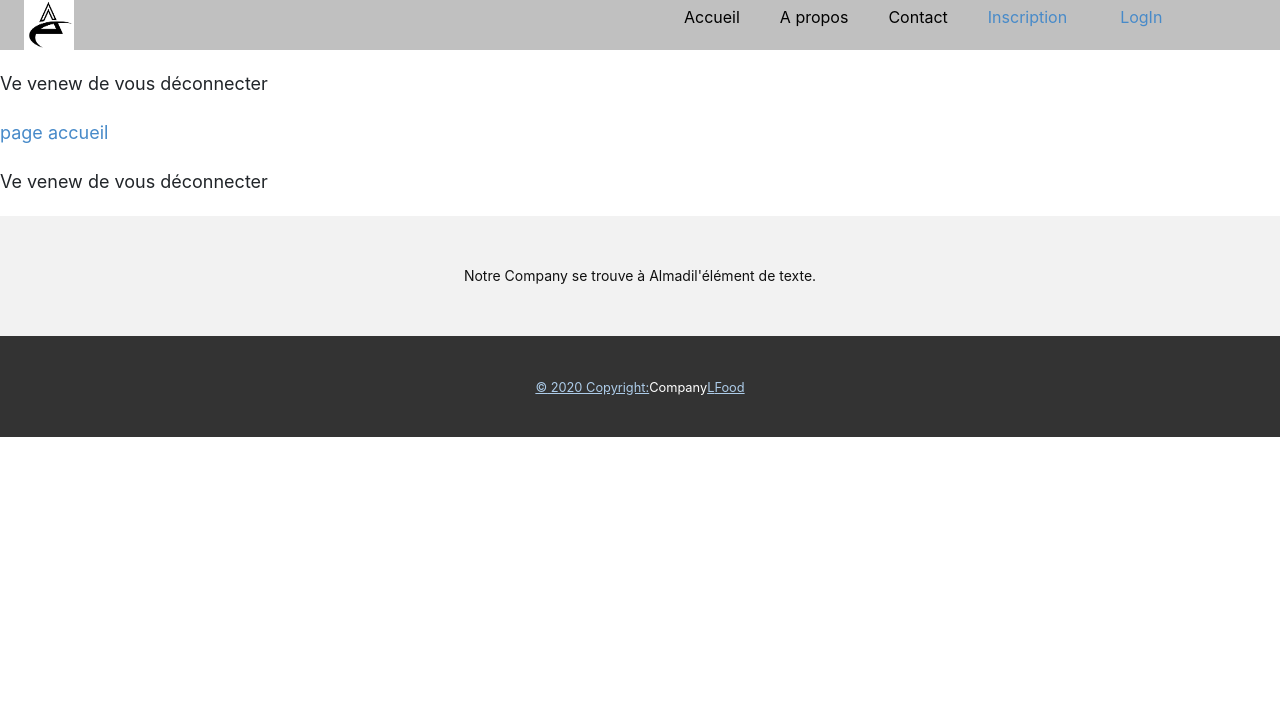
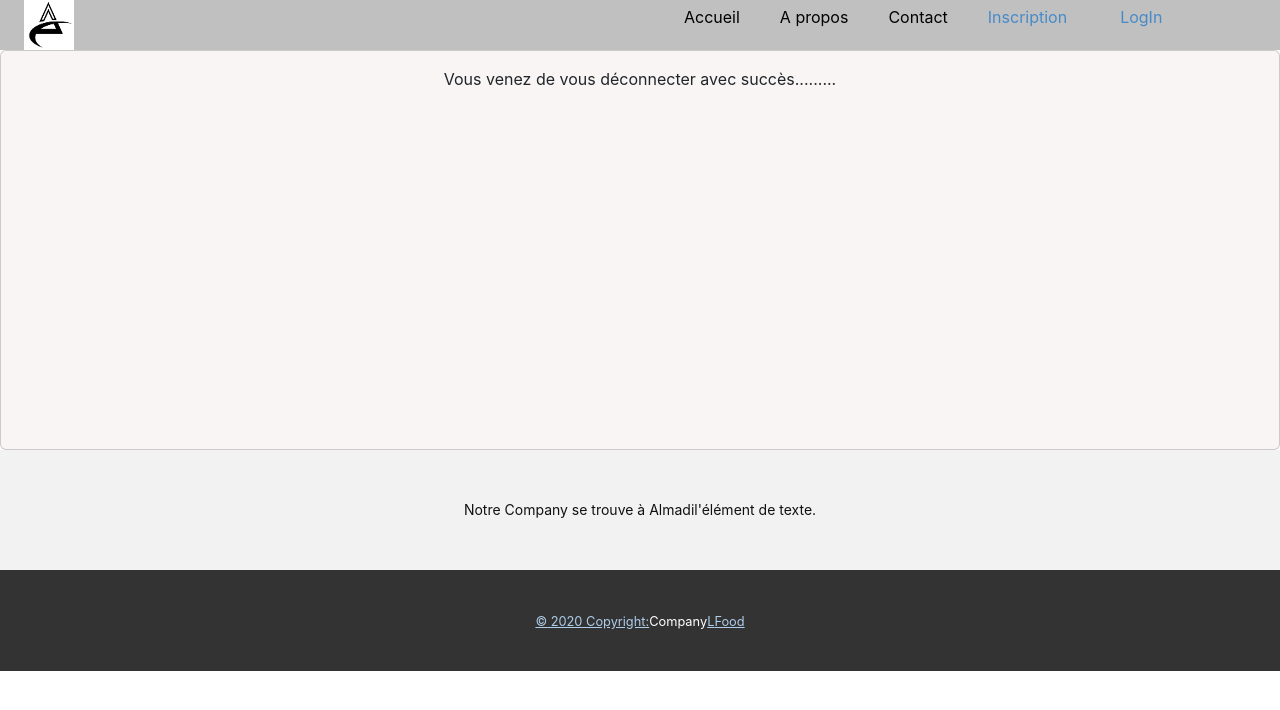
Before and after one commit to Mariu-diatta/entrepreunariat, a React (Create React App) app in the folder my-react-app/: page /zero in a window 1280 px wide. Shown: the top 710 px of the page. Built offline with nearby package versions, Linux system fonts and the light colour scheme.

Commit message:
page done

```diff
--- a/my-react-app/src/Common/header.js
+++ b/my-react-app/src/Common/header.js
@@ -22,10 +22,6 @@ function  Header({valueHeaderState, changeHeaderState}){
                     </a>
                   </div>
                   <nav className="col-lg-6 u-menu-1 " style={{paddingTop:"20px", marginBottom:"0px"}}>
-                    {/* <div className="menu-collapse" style={{fontSize: "1rem", letterSpacing: "0px"}}>
-                      <a className="u-button-style u-custom-left-right-menu-spacing u-custom-padding-bottom u-custom-text-active-color u-custom-text-color u-custom-text-hover-color u-custom-text-shadow u-custom-text-shadow-blur u-custom-text-shadow-color u-custom-text-shadow-transparency u-custom-text-shadow-x u-custom-text-shadow-y u-custom-top-bottom-menu-spacing u-nav-link u-text-active-palette-1-base u-text-hover-palette-2-base" href="#">
-                      </a>
-                    </div> */}
                     <div className="u-custom-menu u-nav-container" >
                       <ul className="u-nav u-unstyled u-nav-1">
                           <li className="u-nav-item"><a className="u-button-style u-nav-link u-text-active-palette-1-base u-text-hover-palette-4-light-1 u-text-palette-1-base" style={{padding: '10px 20px'}}><Link to="/" onMouseOut={()=>setCol({'color':"black", 'statut': false})} onMouseOver={()=>setCol({'color':"blue", 'statut': false})} style={col}>Accueil</Link></a>
--- a/my-react-app/src/Common/zero.js
+++ b/my-react-app/src/Common/zero.js
@@ -4,9 +4,11 @@ import { Link } from "react-router-dom";
 const ZeroPage =()=>{
     return(
         <>
-            <p>Ve venew de vous déconnecter </p>
-            <Link to='/'> page accueil</Link>
-            <p>Ve venew de vous déconnecter </p>
+            <div className="card u-align-center " style={{backgroundColor:"rgb(248,245,244)", width:"100%", height:"400px"}}>
+                <div className="card-body">
+                    Vous venez de vous déconnecter avec succès.........
+                </div>
+            </div>
         </>
     )
 }
```
